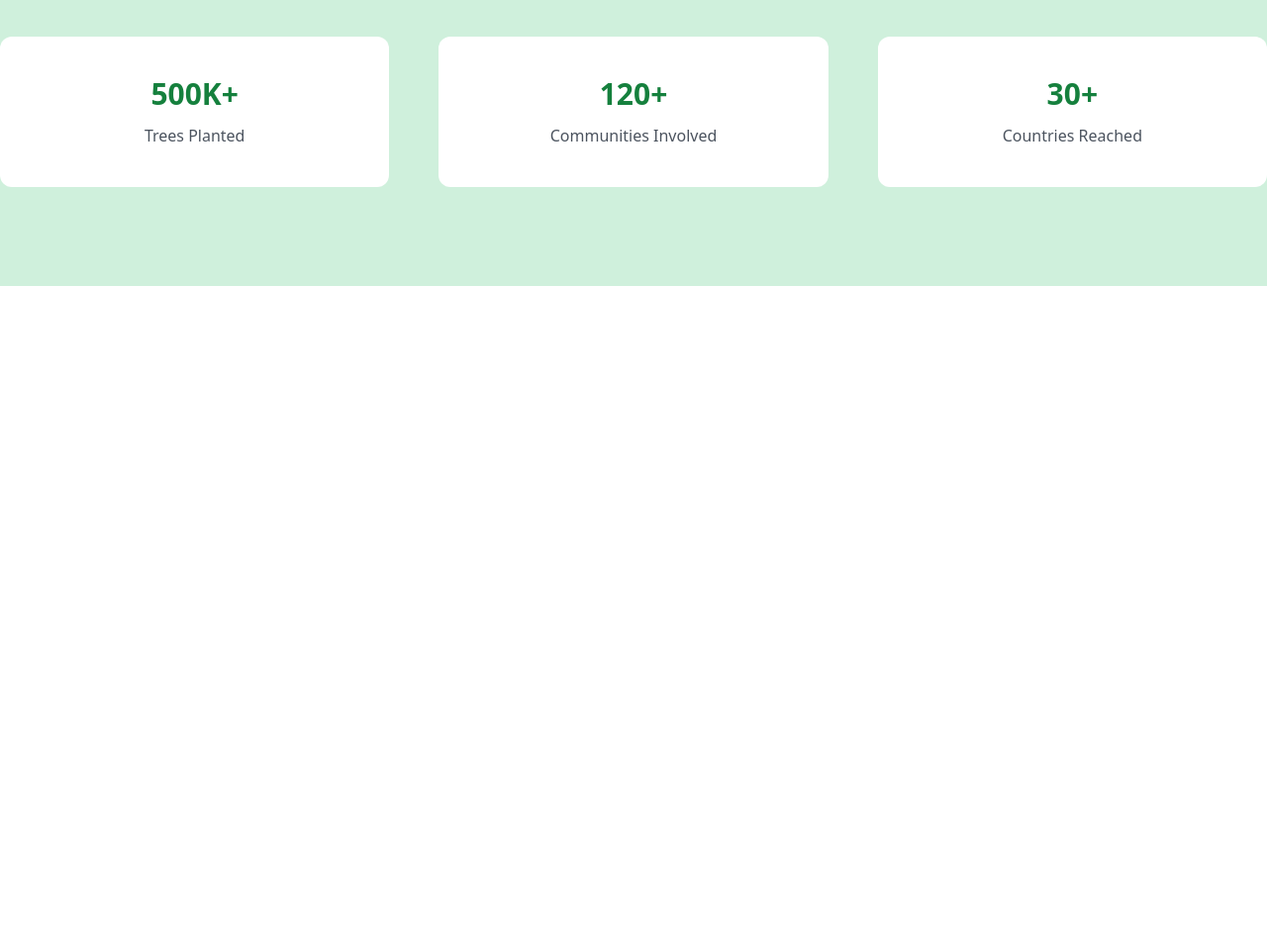
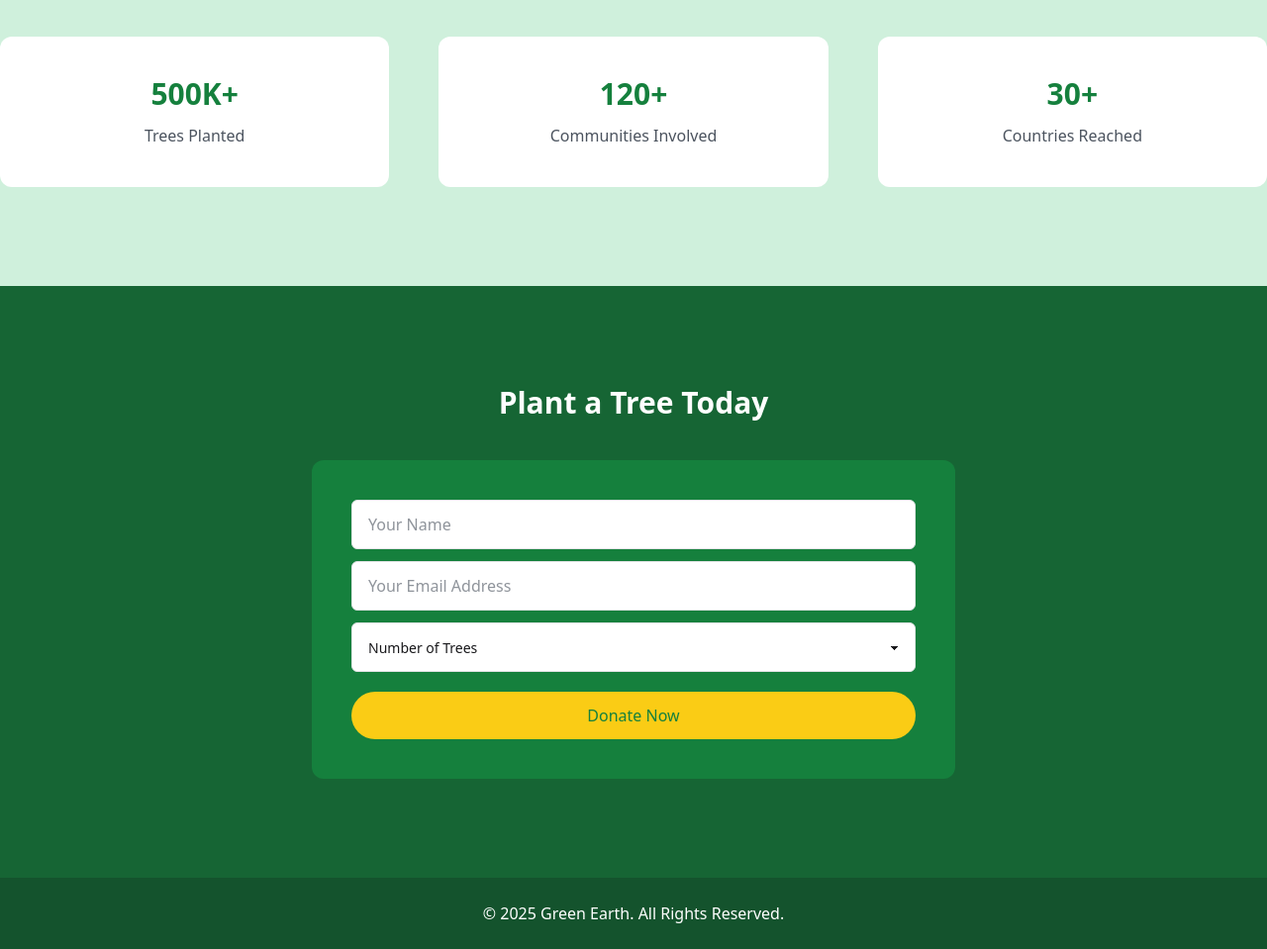
Before and after one commit to TanveerNoor/Green-Earth, a plain HTML site: page index.html in a window 1280 px wide. Shown: the part 1693-2652 px from the top of the page at 99% size. Before the commit the page ends 1982 px from the top, so only its background shows below. Drawn offline with nearby package versions, Linux system fonts and the light colour scheme.

Commit message:
added footer section

```diff
--- a/index.html
+++ b/index.html
@@ -147,3 +147,32 @@
                 </div>
             </div>
         </section>
+             <!-- ====================== Plan a Tree Today ==================== -->
+
+         <section class="plan-tree-area bg-[#166534] py-14 lg:py-[100px]">
+            <div class="w-11/12 lg:w-full max-w-[1650px] mx-auto">
+                <div class="plan-tree-inner">
+                    <h3 class="text-3xl font-semibold text-center mb-10 text-white">Plant a Tree Today</h3>
+                    <form class="flex flex-col gap-3 bg-[#15803d] p-10 rounded-xl max-w-[650px] mx-auto">
+                        <input type="text" placeholder="Your Name" class="w-full px-4 py-3 border border-[#e4e4e7] bg-white rounded-md placeholder:text-[#1f293780] focus-visible:outline-none" />
+                        <input type="email" placeholder="Your Email Address"  class="w-full px-4 py-3 border border-[#e4e4e7] bg-white rounded-md placeholder:text-[#1f293780] focus-visible:outline-none" />
+                        <select class="select h-[50px] w-full px-4 border border-[#e4e4e7] bg-white rounded-md placeholder:text-[#1f293780] focus:outline-0 focus-within:outline-0">
+                            <option disabled selected>Number of Trees</option>
+                            <option>20</option>
+                            <option>30</option>
+                            <option>40</option>
+                        </select>
+                        <a href="./index.html" class="mt-2 inline-block text-base rounded-full bg-[#facc15] text-[#15803D] py-3 px-5 font-medium text-center">Donate Now</a>
+                    </form>
+                </div>
+            </div>
+        </section>
+    </main>
+
+    <footer class="footer-area bg-[#14532d] py-6">
+        <div class="w-11/12 lg:w-full max-w-[1650px] mx-auto">
+            <div class="footer-inner">
+                <p class="text-center text-white text-base">© 2025 Green Earth. All Rights Reserved.</p>
+            </div>
+        </div>
+    </footer>
```
